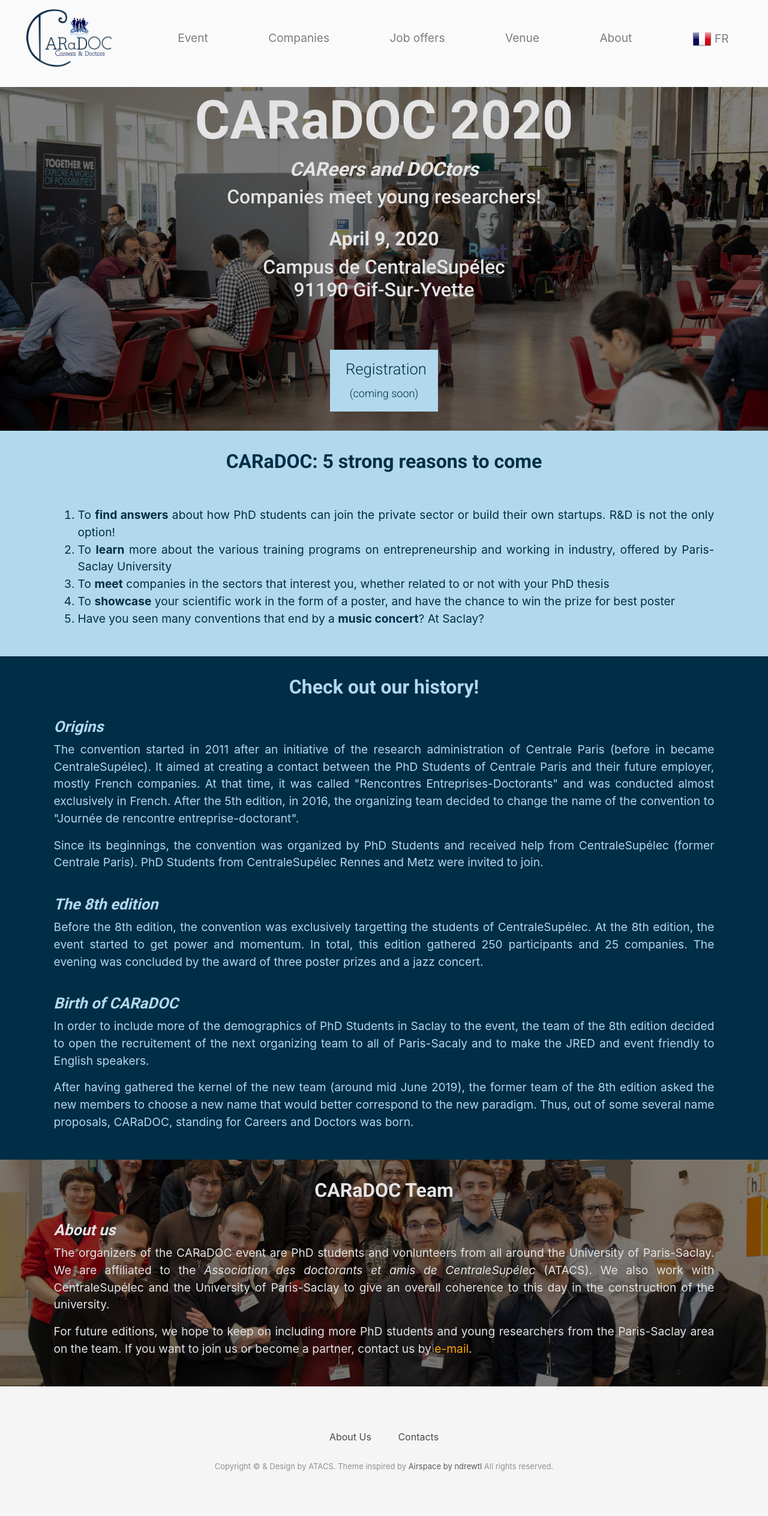
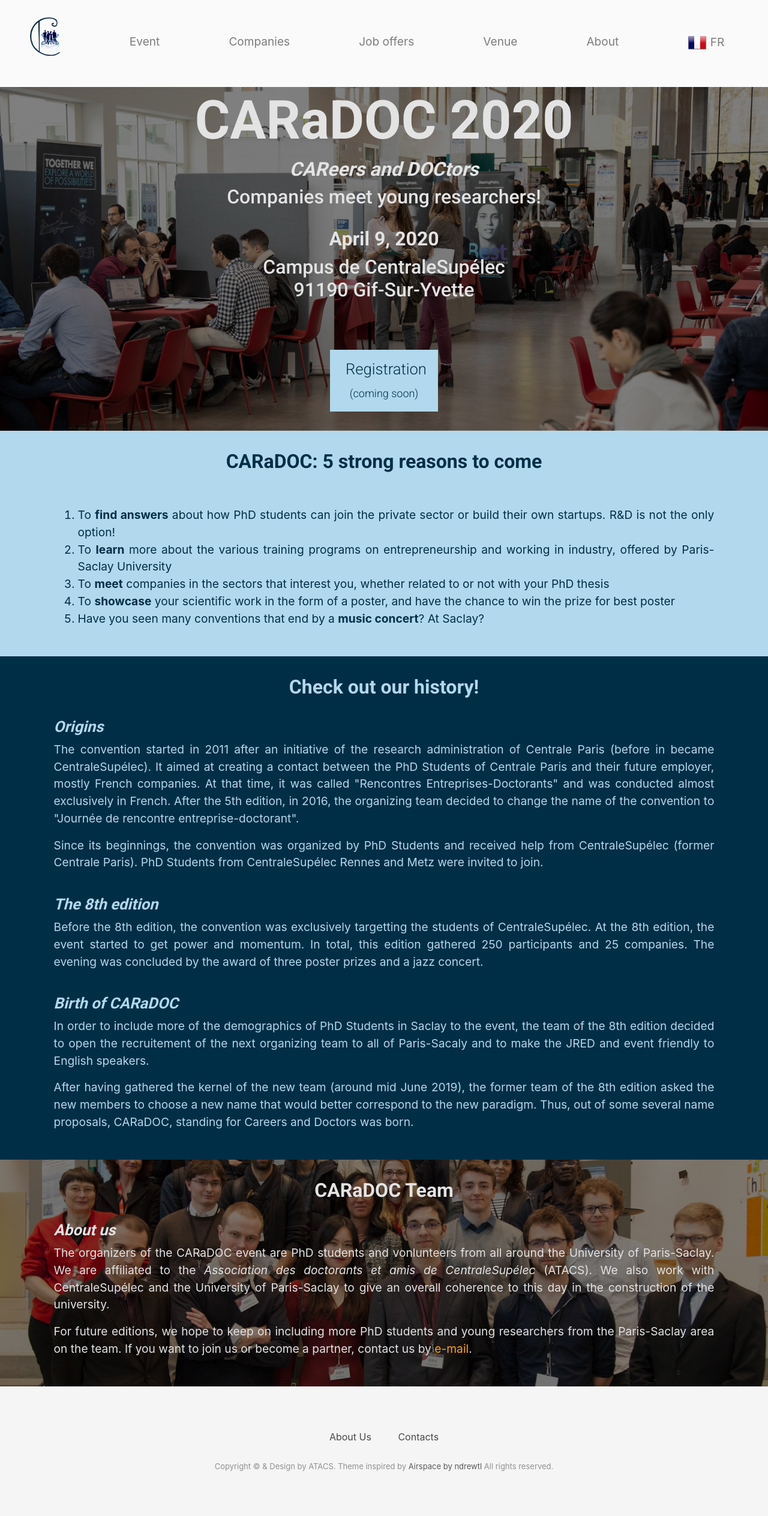
Before and after one commit to caradoc-paris-saclay/caradoc, a Jekyll site: the page built from assets/en/index.html, in a window 1280 px wide. Shown: the whole page at 60% size. Built offline with Jekyll 4.4.1, drawn with Linux system fonts in a browser that asks for light colours; some web fonts are replaced.

Commit message:
Added simplified logo on menu bar.

```diff
--- a/_includes/header.html
+++ b/_includes/header.html
@@ -9,7 +9,10 @@
     <ul class="navbar-nav  container-fluid">
       <li class="nav-item mx-auto">
         <a class="navbar-brand mr-0 mr-md-2" href="{{ site.baseurl }} {% link assets/fr/index.html %}">
+          <!--
           <img class="img-fluid img-responsive" src="{{ site.baseurl }}/assets/img/caradoc_logo.png" alt="Logo">
+          -->
+          <img class="img-fluid img-responsive" src="{{ site.baseurl }}/assets/img/200126_Website_menu.png" alt="Logo" style="width:4vw">
         </a>
       </li>
       <!-- ***************************************************************** -->
--- a/_includes/header_en.html
+++ b/_includes/header_en.html
@@ -9,7 +9,11 @@
     <ul class="navbar-nav container-fluid">
       <li class="nav-item mx-auto">
         <a class="navbar-brand mr-0 mr-md-2" href="{{ site.baseurl }} {% link assets/fr/index.html %}">
+          <!--
           <img class="img-fluid img-responsive" src="{{ site.baseurl }}/assets/img/caradoc_logo.png" alt="Logo">
+          -->
+          <img class="img-fluid img-responsive" src="{{ site.baseurl }}/assets/img/200126_Website_menu.png" alt="Logo" style="width:4vw">
+
         </a>
       </li>
       <li class="nav-item mx-auto">
```
Also changed, not shown: assets/img/200126_Website_menu.png (added), assets/img/favicon_caradoc.png (added).
